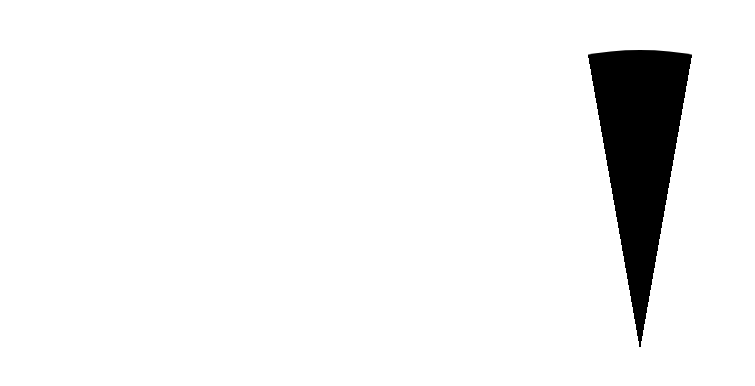
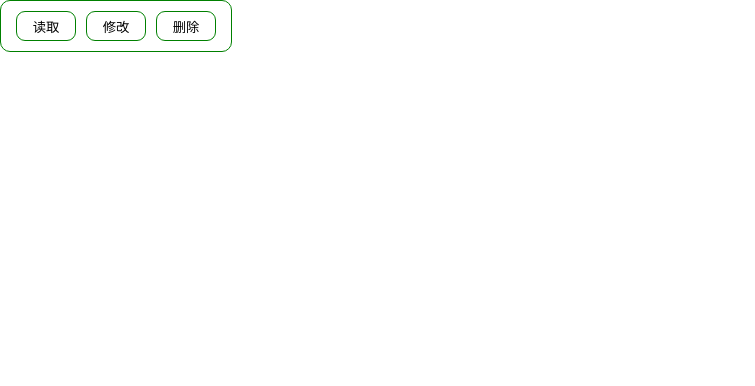
Before and after one commit to Roseeeeeeeeeeeeeeeeee/Funny-Comp, a Vue app in the folder funny-comp/: page / in a window 1280 px wide. Shown: the top 386 px of the page, without its empty margins (0-755 px from the left). Built offline with nearby package versions, Linux system fonts and the light colour scheme.

Commit message:
新增权限按键组组件

```diff
--- a/funny-comp/package.json
+++ b/funny-comp/package.json
@@ -13,7 +13,12 @@
     "vue": "^3.5.13"
   },
   "devDependencies": {
+    "@eslint/js": "^9.32.0",
     "@vitejs/plugin-vue": "^5.2.3",
+    "@vue/eslint-config-prettier": "^10.2.0",
+    "eslint": "^9.32.0",
+    "eslint-plugin-vue": "^10.3.0",
+    "globals": "^16.3.0",
     "vite": "^6.3.5"
   }
 }
--- a/funny-comp/src/App.vue
+++ b/funny-comp/src/App.vue
@@ -1,16 +1,12 @@
 <template>
-    <div class="app-container">
-        <Fanshaped
-            color="#000"
-            :radius="600"
-            :start-deg="10"
-            :end-deg="80"
-        />
-    </div>
+  <div class="app-container">
+    <authorization-button height="100" width="300" color="green" />
+
+  </div>
 </template>
 
 <script setup>
-import Fanshaped from '@/components/Fanshaped/index.vue';
+import AuthorizationButton from '@/components/AuthorizationButtons/index.vue'
 </script>
 
 <style scoped lang="less">
@@ -19,4 +15,5 @@ import Fanshaped from '@/components/Fanshaped/index.vue';
 .app-container {
   .self-fill(fixed)
 }
+
 </style>
--- /dev/null
+++ b/funny-comp/src/components/AuthorizationButtons/AuthButton.vue
@@ -0,0 +1,43 @@
+<template>
+      <button v-permission="props.permission" class="auth-btn" >{{props.content}}</button>
+</template>
+
+<script setup>
+import permissionConfig from './permissionConfig';
+import { ref } from 'vue';
+const vPermission = {
+   mounted: (el, bind) => {
+      const { value } = bind
+      if (value) {
+         const hasPermission = permissionConfig.includes(value)
+         if (!hasPermission) {
+            el.style.display = 'none'
+         }
+      } else {
+         throw new Error('请传入权限数据')
+      }
+   }
+}
+const props = defineProps(['content', 'hoverColor','styleColor','permission','size'])
+const btnSize = ref({
+   width : props.size.width + 'px',
+   height:props.size.height + 'px'
+})
+</script>
+
+<style scoped lang="less">
+.auth-btn {
+   background: none;
+   display: block;
+   width: v-bind('btnSize.width');
+   height: v-bind('btnSize.height');
+   border-radius: 9px;
+   border: 1px solid v-bind('props.styleColor');
+   margin:  5px;
+   &:hover{
+      color: white;
+      background-color: v-bind('props.hoverColor');
+      border: none;
+   }
+}
+</style>
--- /dev/null
+++ b/funny-comp/src/components/AuthorizationButtons/index.vue
@@ -0,0 +1,50 @@
+<template>
+   <div class="authorization-buttons">
+      <AuthButton v-for="btn in btnsInfo" :key="btn.content" :content="btn.content" :hoverColor="btn.hoverColor"
+         :styleColor="props.color" :permission="btn.permission" :size="btnSize" />
+   </div>
+</template>
+
+<script setup>
+
+import { ref } from 'vue';
+import AuthButton from './AuthButton.vue';
+import { READ, DELETE, EDIT } from './permissionConfig'
+
+
+const props = defineProps(['color'])
+const btnSize = ref({
+   width: 60,
+   height: 30
+})
+const btnsInfo = ref([
+   {
+      content: '读取',
+      hoverColor: 'rgb(132, 240, 100)',
+      permission: READ
+   },
+   {
+      content: '修改',
+      hoverColor: 'lightblue',
+      permission: EDIT
+   },
+   {
+      content: '删除',
+      hoverColor: 'rgb(245, 101, 101)',
+      permission: DELETE
+   },
+])
+
+</script>
+
+<style scoped>
+.authorization-buttons {
+   border: 1px solid v-bind('props.color');
+   display: inline-flex;
+   padding: 5px 10px;
+   justify-content: space-between;
+   align-items: center;
+
+   border-radius: 10px;
+}
+</style>
--- /dev/null
+++ b/funny-comp/src/components/AuthorizationButtons/permissionConfig.js
@@ -0,0 +1,6 @@
+
+
+export default ['read','edit','delete'] //某个按键组的权限
+export const READ = 'read';
+export const DELETE = 'delete'
+export const EDIT = 'edit'
--- a/funny-comp/src/components/MaterialInput/index.vue
+++ b/funny-comp/src/components/MaterialInput/index.vue
@@ -5,7 +5,7 @@
 <template>
     <div class="material-input-container">
         <div class="content">
-            <input id="username" required type="text">
+          <input id="username" required type="text">
             <span class="bar" />
             <label for="username">User Name</label>
         </div>
```
Also changed, not shown: 2 other files (tests, documents, lock files or other folders).
